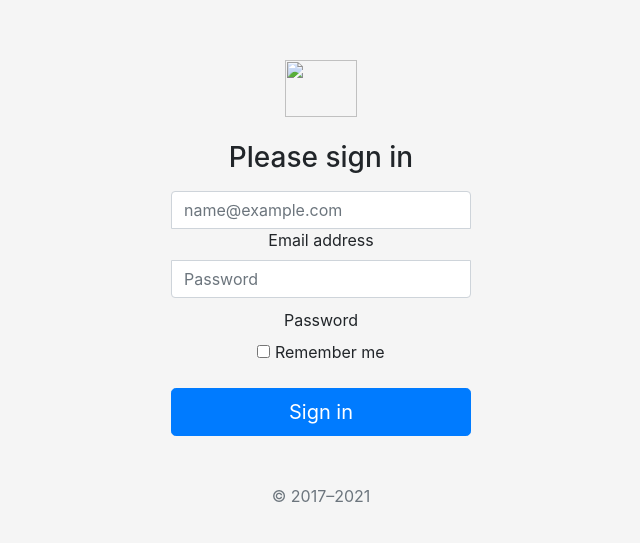
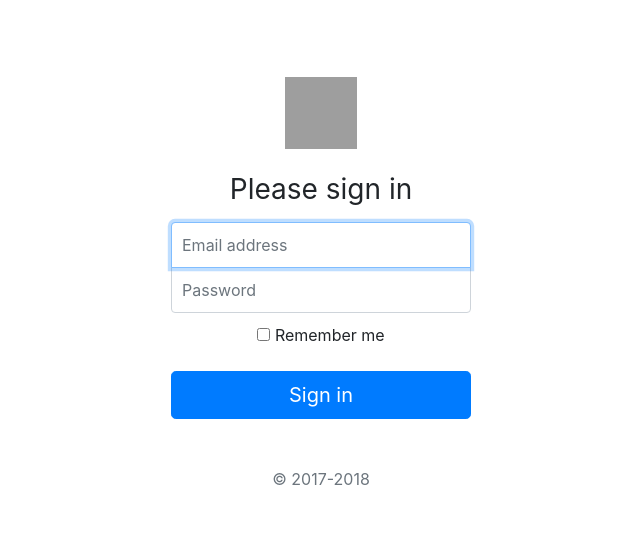
Before and after one commit to aelise17264/mailchimp, a website: page signup.html in a window 1280 px wide. Shown: the part 108-651 px from the top of the page, without its empty margins (319-959 px from the left). Drawn offline with nearby package versions, Linux system fonts and the light colour scheme; grey boxes are pictures that could not be loaded.

Commit message:
fixed issues with bootstrap

```diff
--- a/index.js
+++ b/index.js
@@ -9,6 +9,9 @@
     res.sendFile(__dirname + '/signup.html')
 })
 
+app.get('/styles.css', function(req, res){
+    res.sendFile(__dirname + "/" + "styles.css")
+})
 
 app.listen(3000, function(){
     console.log("Server running on port 3000")
--- a/signup.html
+++ b/signup.html
@@ -1,78 +1,37 @@
-
-<!doctype html>
+<!DOCTYPE html>
 <html lang="en">
   <head>
     <meta charset="utf-8">
-    <meta name="viewport" content="width=device-width, initial-scale=1">
+    <meta name="viewport" content="width=device-width, initial-scale=1, shrink-to-fit=no">
     <meta name="description" content="">
-    <meta name="author" content="Mark Otto, Jacob Thornton, and Bootstrap contributors">
-    <meta name="generator" content="Hugo 0.82.0">
-    <title>Signin Template · Bootstrap v5.0</title>
+    <meta name="author" content="">
+    <link rel="icon" href="/docs/4.0/assets/img/favicons/favicon.ico">
 
-    <link rel="canonical" href="https://getbootstrap.com/docs/5.0/examples/sign-in/">
+    <title>Signin Template for Bootstrap</title>
 
-
+    <link rel="canonical" href="https://getbootstrap.com/docs/4.0/examples/sign-in/">
 
     <!-- Bootstrap core CSS -->
-    <link rel="stylesheet" href="https://stackpath.bootstrapcdn.com/bootstrap/4.3.1/css/bootstrap.min.css">
+    <link rel="stylesheet" href="https://stackpath.bootstrapcdn.com/bootstrap/4.3.1/css/bootstrap.min.css" integrity="sha384-ggOyR0iXCbMQv3Xipma34MD+dH/1fQ784/j6cY/iJTQUOhcWr7x9JvoRxT2MZw1T" crossorigin="anonymous">
+    <!-- Custom styles for this template -->
+    <link href="styles.css" rel="stylesheet">
+  </head>
 
-    <!-- Favicons -->
-<link rel="apple-touch-icon" href="/docs/5.0/assets/img/favicons/apple-touch-icon.png" sizes="180x180">
-<link rel="icon" href="/docs/5.0/assets/img/favicons/favicon-32x32.png" sizes="32x32" type="image/png">
-<link rel="icon" href="/docs/5.0/assets/img/favicons/favicon-16x16.png" sizes="16x16" type="image/png">
-<link rel="manifest" href="/docs/5.0/assets/img/favicons/manifest.json">
-<link rel="mask-icon" href="/docs/5.0/assets/img/favicons/safari-pinned-tab.svg" color="#7952b3">
-<link rel="icon" href="/docs/5.0/assets/img/favicons/favicon.ico">
-<meta name="theme-color" content="#7952b3">
-
-
-    <style>
-      .bd-placeholder-img {
-        font-size: 1.125rem;
-        text-anchor: middle;
-        -webkit-user-select: none;
-        -moz-user-select: none;
-        user-select: none;
-      }
-
-      @media (min-width: 768px) {
-        .bd-placeholder-img-lg {
-          font-size: 3.5rem;
-        }
-      }
-    </style>
-
-
-    <!-- Custom styles for this template -->
-    <link href="signin.css" rel="stylesheet">
-  </head>
   <body class="text-center">
-
-<main class="form-signin">
-  <form>
-    <img class="mb-4" src="/docs/5.0/assets/brand/bootstrap-logo.svg" alt="" width="72" height="57">
-    <h1 class="h3 mb-3 fw-normal">Please sign in</h1>
-
-    <div class="form-floating">
-      <input type="email" class="form-control" id="floatingInput" placeholder="name@example.com">
-      <label for="floatingInput">Email address</label>
-    </div>
-    <div class="form-floating">
-      <input type="password" class="form-control" id="floatingPassword" placeholder="Password">
-      <label for="floatingPassword">Password</label>
-    </div>
-
+    <form class="form-signin">
+      <img class="mb-4" src="https://getbootstrap.com/docs/4.0/assets/brand/bootstrap-solid.svg" alt="" width="72" height="72">
+      <h1 class="h3 mb-3 font-weight-normal">Please sign in</h1>
+      <label for="inputEmail" class="sr-only">Email address</label>
+      <input type="email" id="inputEmail" class="form-control" placeholder="Email address" required autofocus>
+      <label for="inputPassword" class="sr-only">Password</label>
+      <input type="password" id="inputPassword" class="form-control" placeholder="Password" required>
       <div class="checkbox mb-3">
         <label>
           <input type="checkbox" value="remember-me"> Remember me
         </label>
       </div>
-    <button class="w-100 btn btn-lg btn-primary" type="submit">Sign in</button>
-    <p class="mt-5 mb-3 text-muted">&copy; 2017–2021</p>
+      <button class="btn btn-lg btn-primary btn-block" type="submit">Sign in</button>
+      <p class="mt-5 mb-3 text-muted">&copy; 2017-2018</p>
     </form>
-</main>
-
-
-
   </body>
 </html>
--- a/signin.css
+++ b/styles.css
@@ -4,34 +4,44 @@
 }
 
 body {
+  display: -ms-flexbox;
+  display: -webkit-box;
   display: flex;
+  -ms-flex-align: center;
+  -ms-flex-pack: center;
+  -webkit-box-align: center;
   align-items: center;
+  -webkit-box-pack: center;
+  justify-content: center;
   padding-top: 40px;
   padding-bottom: 40px;
-  background-color: #f5f5f5;
+  background-color: #f5f5f;
 }
 
 .form-signin {
   width: 100%;
   max-width: 330px;
   padding: 15px;
-  margin: auto;
+  margin: 0 auto;
 }
-
 .form-signin .checkbox {
   font-weight: 400;
 }
-
-.form-signin .form-floating:focus-within {
+.form-signin .form-control {
+  position: relative;
+  box-sizing: border-box;
+  height: auto;
+  padding: 10px;
+  font-size: 16px;
+}
+.form-signin .form-control:focus {
   z-index: 2;
 }
-
 .form-signin input[type="email"] {
   margin-bottom: -1px;
   border-bottom-right-radius: 0;
   border-bottom-left-radius: 0;
 }
-
 .form-signin input[type="password"] {
   margin-bottom: 10px;
   border-top-left-radius: 0;
```
Lines whose indentation alone changed are shown as unchanged.
